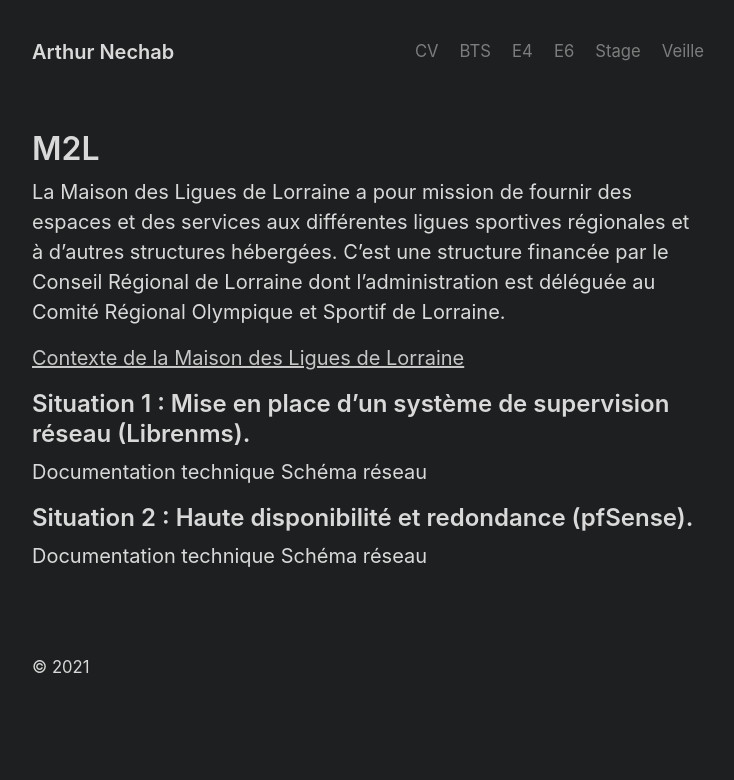
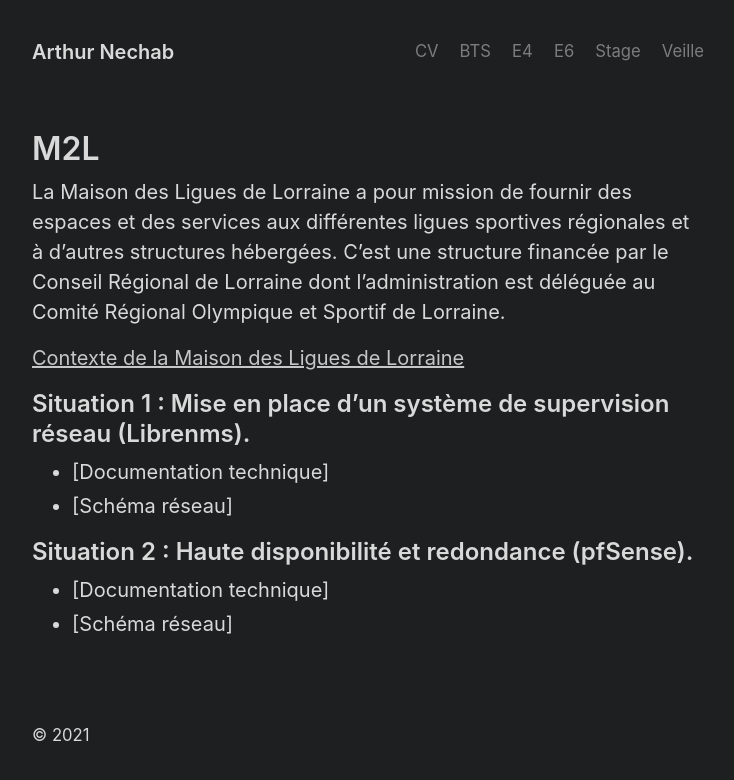
Before and after one commit to arthur-nechab/portfolio, a Jekyll site: the page built from e4.md, in a window 1280 px wide. Shown: the top 780 px of the page, without its empty margins (272-1006 px from the left). Built offline with Jekyll 4.4.1, drawn with Linux system fonts in a browser that asks for light colours.

Commit message:
Update e4.md

```diff
--- a/e4.md
+++ b/e4.md
@@ -8,10 +8,10 @@ La Maison des Ligues de Lorraine a pour mission de fournir des espaces et des se
 
 ## Situation 1 : Mise en place d’un système de supervision réseau (Librenms).
 
-Documentation technique
-Schéma réseau
+- [Documentation technique]
+- [Schéma réseau]
 
 ## Situation 2 : Haute disponibilité et redondance (pfSense).
 
-Documentation technique
-Schéma réseau
+- [Documentation technique]
+- [Schéma réseau]
```
